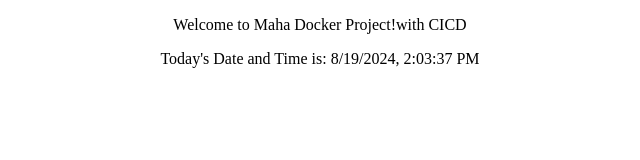
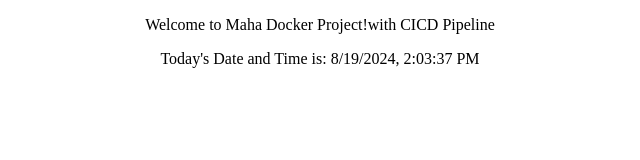
Before and after one commit to mahabaleshwarabairi/mahaproject, a plain HTML site: page index.html in a window 1280 px wide. Shown: the whole page, without its empty margins (320-960 px from the left). Drawn offline with Linux system fonts and the light colour scheme.

Commit message:
Update index.html

```diff
--- a/index.html
+++ b/index.html
@@ -5,7 +5,7 @@
      <title>Docker Project</title>
     </head>
     <body>
-     <p>Welcome to Maha Docker Project!with CICD <p>
+     <p>Welcome to Maha Docker Project!with CICD Pipeline <p>
         <p>Today's Date and Time is: <span id='date-time'></span><p>
         <script>
              var dateAndTime = new Date();
```
